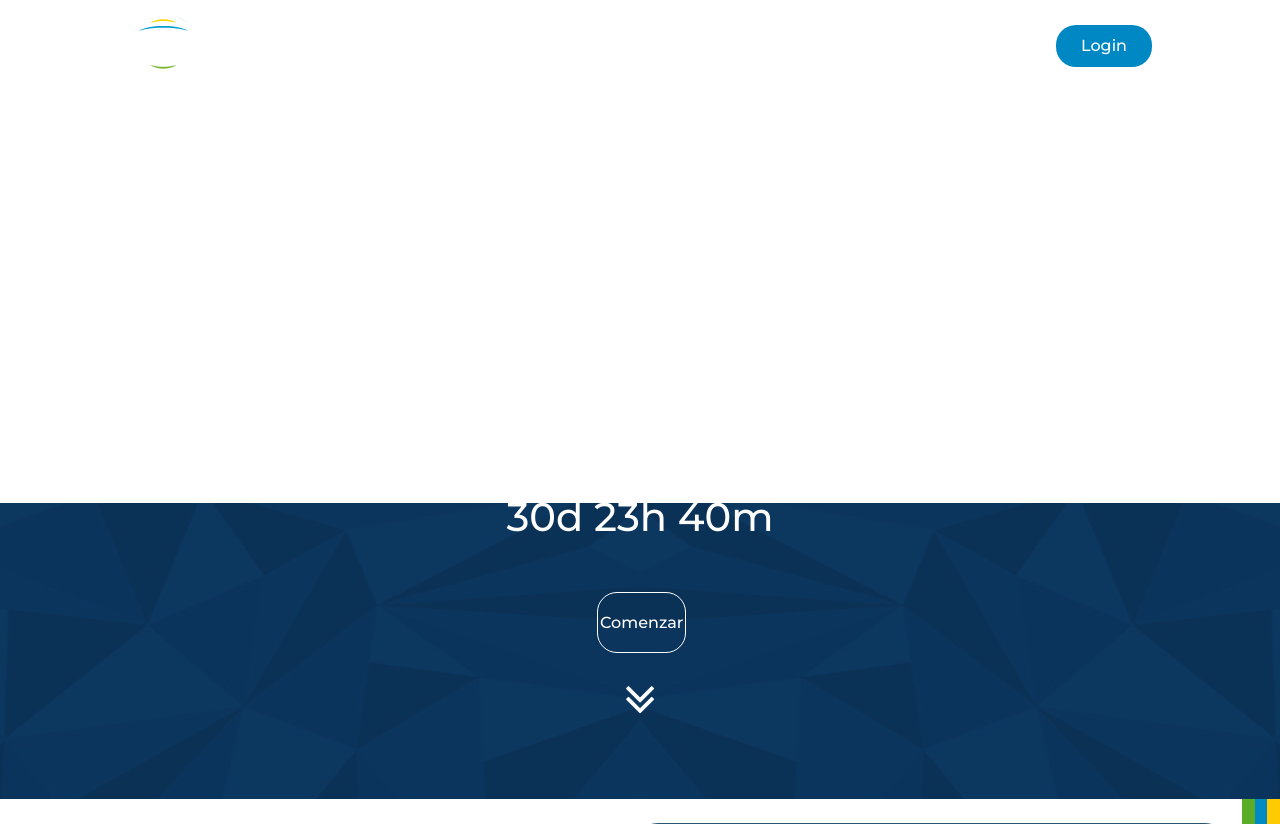
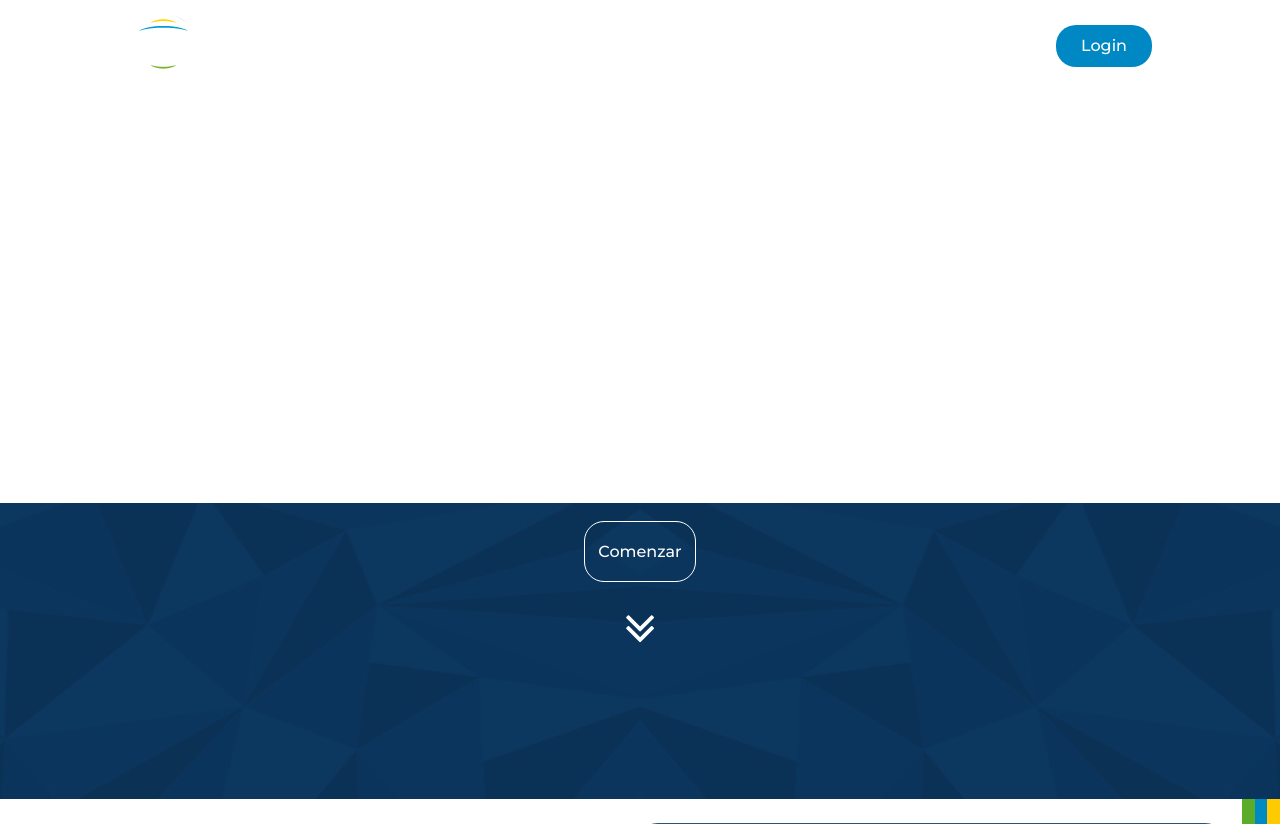
Before and after one commit to JuaniiAndresM/ExpoferiaOnline, a PHP site: page /HeaderFooter/index.html in a window 1280 px wide. Shown: the part 25-849 px from the top of the page. Run offline with PHP 8.4, Linux system fonts and the light colour scheme; data that the repository does not hold is empty; some libraries are stand-ins or nearby versions.

Commit message:
Flechas Arreglo

```diff
--- a/css/styles.css
+++ b/css/styles.css
@@ -145,25 +145,18 @@ header .nav-links li a:hover {
 
 
 .Index-Page {
+  padding-top: 5%;
+  height: 100vh;
   width: 100%;
-  padding-top: 100px;
-  padding-bottom: 12%;
-  color: white;
-  position: relative;
+  color: white;
+  text-align: center;
+
+  display: flex;
+  justify-content: center;
   align-items: center;
-  justify-content: center;
-  text-align: center;
-  height: 100vh;
-}
+}
+
 .Index-Page .SubPage {
-  justify-items: center;
-  position: absolute;
-  top: 0;
-  bottom: 0;
-  left: 0;
-  right: 0;
-  height: 30%;
-  margin: auto;
 }
 .Index-Page .PageLogo {
   width: 650px;
```
